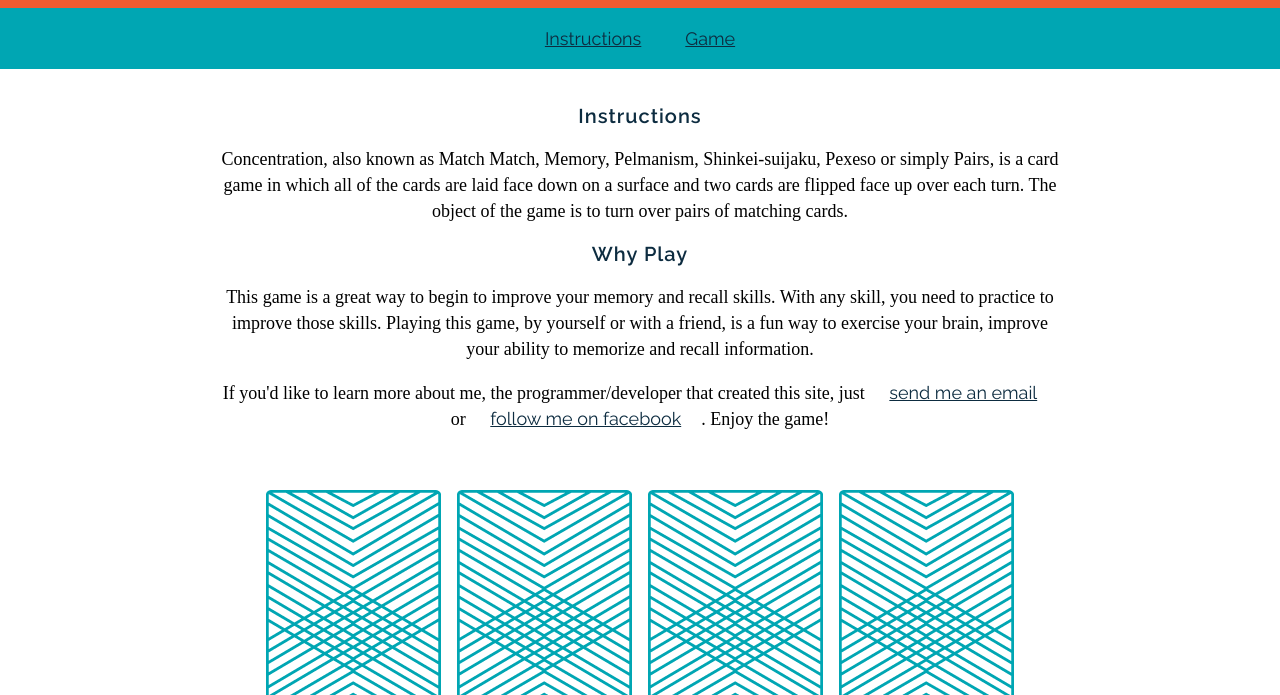
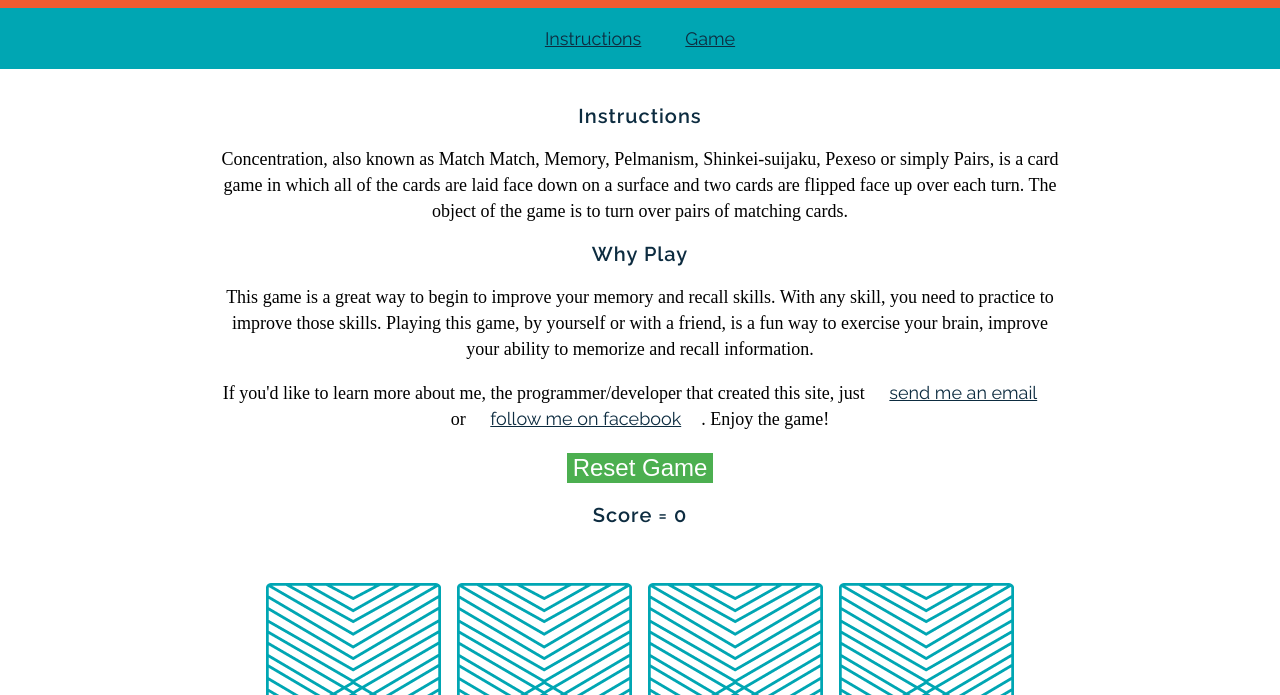
Before and after one commit to reyespinosa3/wdi-fundamentals-memorygame, a plain HTML site: page index.html in a window 1280 px wide. Shown: the part 105-800 px from the top of the page. Drawn offline with Linux system fonts and the light colour scheme; a web font is replaced by a local one.

Commit message:
added reset button and score

```diff
--- a/css/style.css
+++ b/css/style.css
@@ -79,3 +79,9 @@ font-size: 0;
 	color: #F15B31;
 	font-weight: 700;
 }
+.button {
+	background-color: #4CAF50;
+	border: solid;
+	color: #FFFFFF;
+	font-size: 24px;
+}
--- a/index.html
+++ b/index.html
@@ -18,7 +18,8 @@
 			<h2 id="game">Why Play</h2>
 			<p>This game is a great way to begin to improve your memory and recall skills. With any skill, you need to practice to improve those skills. Playing this game, by yourself or with a friend, is a fun way to exercise your brain, improve your ability to memorize and recall information.</p>
 			<p>If you'd like to learn more about me, the programmer/developer that created this site, just <a href="mailto:#">send me an email</a> or <a href="#">follow me on facebook</a>. Enjoy the game!</p>
-
+	<button class="button" type="button" onClick="resetBoard()">Reset Game</button>
+	<h2>Score = <span id="score">0</span></h2>
 			<div id="game-board" class="board clearfix"></div>
 		</main>
 		<footer class="clearfix">
--- a/js/main.js
+++ b/js/main.js
@@ -1,4 +1,7 @@
+//confirms game is ready
 console.log("Up and Running!");
+
+//set up object variable to store card attributes
 var cards = [
 {
 	rank: "queen",
@@ -21,17 +24,40 @@ var cards = [
 	cardImage: "images/king-of-diamonds.png"
 }
 ];
+
+//created array to track number of cards flipped
 var cardsInPlay = [];
+
+//created class to identify flipped cards
+var flippedCards = document.getElementsByClassName('flipped');
+
+//variable to track score
+var score = 0;
+
+//function to confirm 2 cards have been flipped
+//generate pop-up for player to see if a match
+//was made or not, add 1 point for a match and
+//update score showing on webpage
 var checkForMatch = function () {
 	if (cardsInPlay[0] === cardsInPlay[1]) {
 		alert("You Found a Match!");
+		score += 1;
+		document.getElementById('score').textContent = score;
 	} else {
 		alert("Sorry, Try Again!");
 	}
 };
+
+//function created to identify which card was
+//flipped, update game board to show card image
+//assign a class to the flipped card, check to
+//see if 2 cards have been flipped(if yes,
+//run checkForMatch function), empty cardsInPlay
+//array and console.log card rank, image & suit
 var flipCard = function() {
 	var cardId = this.getAttribute('data-id');
 	this.setAttribute('src', cards[cardId].cardImage);
+	this.setAttribute('class', "flipped");
 	console.log("User flipped " + cards[cardId].rank);
 	cardsInPlay.push(cards[cardId].rank);
 	console.log(cards[cardId].cardImage);
@@ -42,6 +68,9 @@ var flipCard = function() {
 	}
 };
 
+//function to create 4 cards on game board,
+//set card images to the back of the cards,
+//and create event to listen for click
 var createBoard = function() {
 	for (var i = 0; i < cards.length; i++) {
 		var cardElement = document.createElement('img');
@@ -51,4 +80,17 @@ var createBoard = function() {
 		document.getElementById('game-board').appendChild(cardElement);
 	}
 };
+
+//function created to reset images on game board
+//to the back of the cards, reset score variable
+//and update score to 0 on webpage
+var resetBoard = function() {
+	for (i = 0; i < flippedCards.length; i++) {
+		flippedCards[i].setAttribute('src', "images/back.png");
+		score = 0;
+		document.getElementById('score').textContent = 0;
+	}
+};
+
+//Create board to start game
 createBoard();
```
